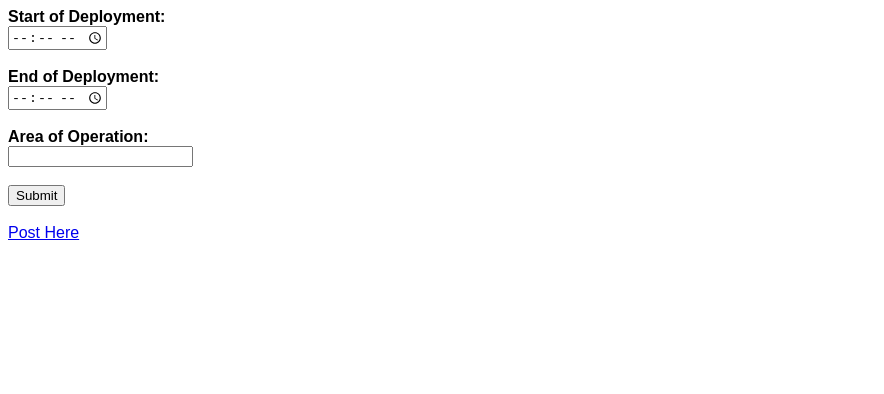
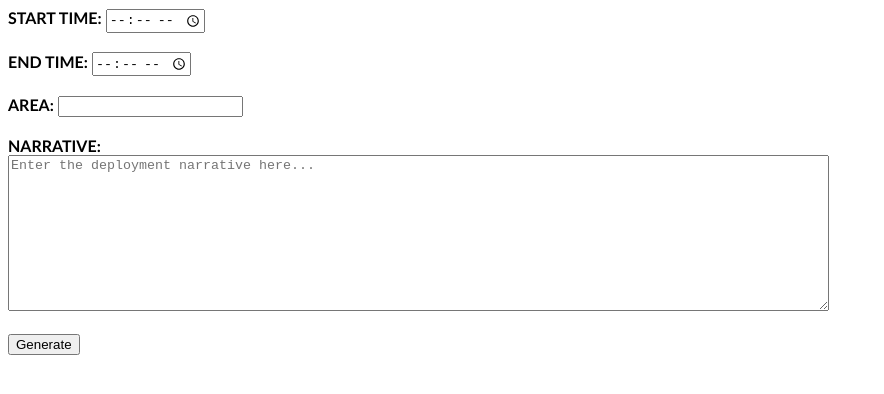
Before and after one commit to Valdez114/D-Plt-AAR, a plain HTML site: page index.html in a window 1280 px wide. Shown: the whole page, without its empty margins (0-884 px from the left). Drawn offline with Linux system fonts and the light colour scheme.

Commit message:
Update index.html

```diff
--- a/index.html
+++ b/index.html
@@ -3,20 +3,41 @@
 	<head>
 		<title>D Platoon AAR Generator</title>
         <style>
-			body {font-family: Arial;}
+			body {font-family: Calibri;}
 		</style>
    	</head>
    	<body>
-      	<form>
-         	<label for="start"><b>Start of Deployment:</b></label><br>
-         	<input type="time" id="start" name="start"><br><br>
-         	<label for="end"><b>End of Deployment:</b></label><br>
-         	<input type="time" id="end" name="end"><br><br>
-         	<label for="area"><b>Area of Operation:</b></label><br>
-         	<input type="text" id="area" name="area"><br><br>
-            <input type="submit" value="Submit">
-      	</form>
-        <br>
-		<a href="https://police.lsgov.us/viewforum.php?f=1052">Post Here</a>
+   		<label for="starttime"><b>START TIME:</b></label>
+        <input type="time" id="starttime" name="starttime">
+
+        <br><br>
+
+ 		<label for="endtime"><b>END TIME:</b></label>
+        <input type="time" id="endtime" name="endtime">
+
+        <br><br>
+
+        <label for="area"><b>AREA:</b></label>
+        <input type="text" id="area" name="area">
+
+        <br><br>
+
+        <label for="narrative"><b>NARRATIVE:</b></label><br>
+
+        <textarea id="narrative" name="narrative" rows="10" cols="100" placeholder="Enter the deployment narrative here..."></textarea><br><br>
+
+        <button onclick="generate()">Generate</button>
+
+        <p id="format"></p>
+
+        <script>
+        	function generate() {
+				var starttime = document.getElementById("starttime").value;
+                var endtime = document.getElementById("endtime").value;
+                var area = document.getElementById("area").value;
+                var narrative = document.getElementById("narrative").value;
+                document.getElementById("format").innerHTML = starttime + " " + endtime + " " + area + " " + narrative;
+        	}
+        </script>
    	</body>
 </html>
```
